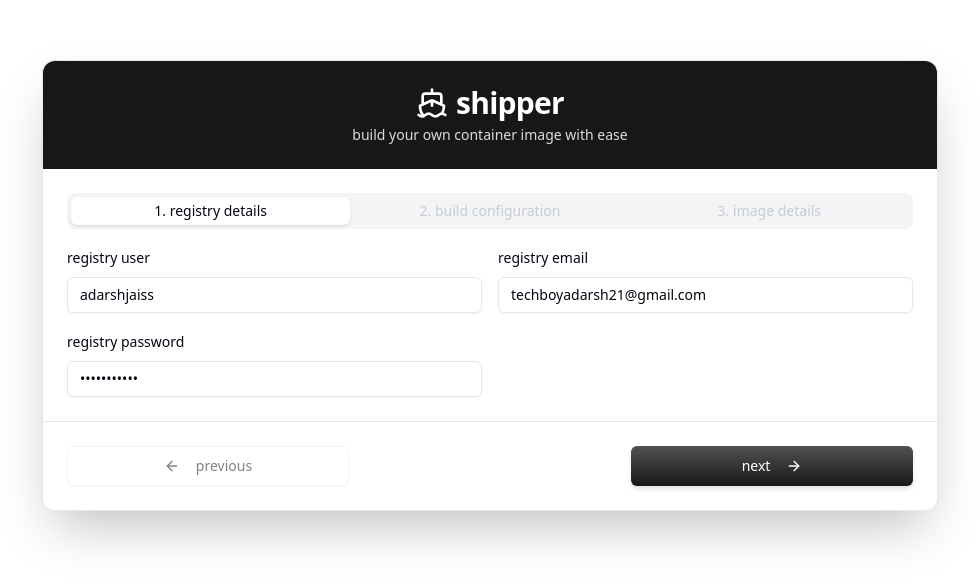
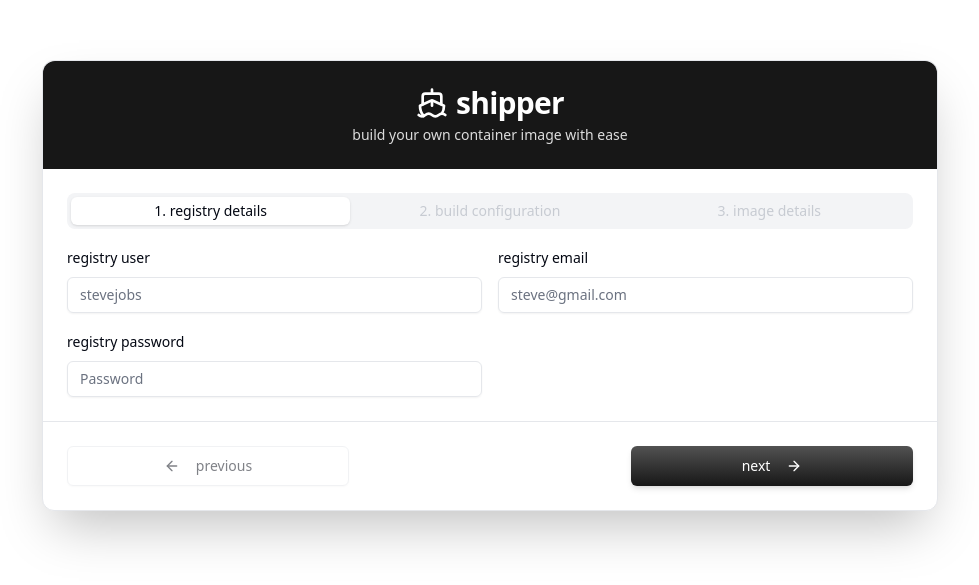
Before and after one commit to Adarsh-jaiss/shipper-ui, a Next.js app: page /build in a window 1280 px wide. Shown: the part 115-700 px from the top of the page, without its empty margins (150-1129 px from the left). Built offline with nearby package versions, Linux system fonts and the light colour scheme.

Commit message:
fixed all ui and api issues
Signed-off-by: adarsh-jaiss <its.adarshjaiss@gmail.com>

```diff
--- a/src/app/build/page.js
+++ b/src/app/build/page.js
@@ -50,14 +50,14 @@ const placeholders = {
 export default function BuildImg() {
   const [currentStep, setCurrentStep] = useState(0);
   const [formData, setFormData] = useState({
-    registryUser: "adarshjaiss",
-    registryEmail: "techboyadarsh21@gmail.com",
-    registryPassword: "hp15sleliya",
-    buildName: "sample-build",
-    githubUrl: "https://github.com/adarsh-jaiss/shipper-sample-code",
+    registryUser: "",
+    registryEmail: "",
+    registryPassword: "",
+    buildName: "",
+    githubUrl: "",
     buildDir: ".",
-    buildStrategy: "ko",
-    imageName: "shipper-sample-code",
+    buildStrategy: "",
+    imageName: "",
     imgTag: "",
     timeOut: "",
   });
```
